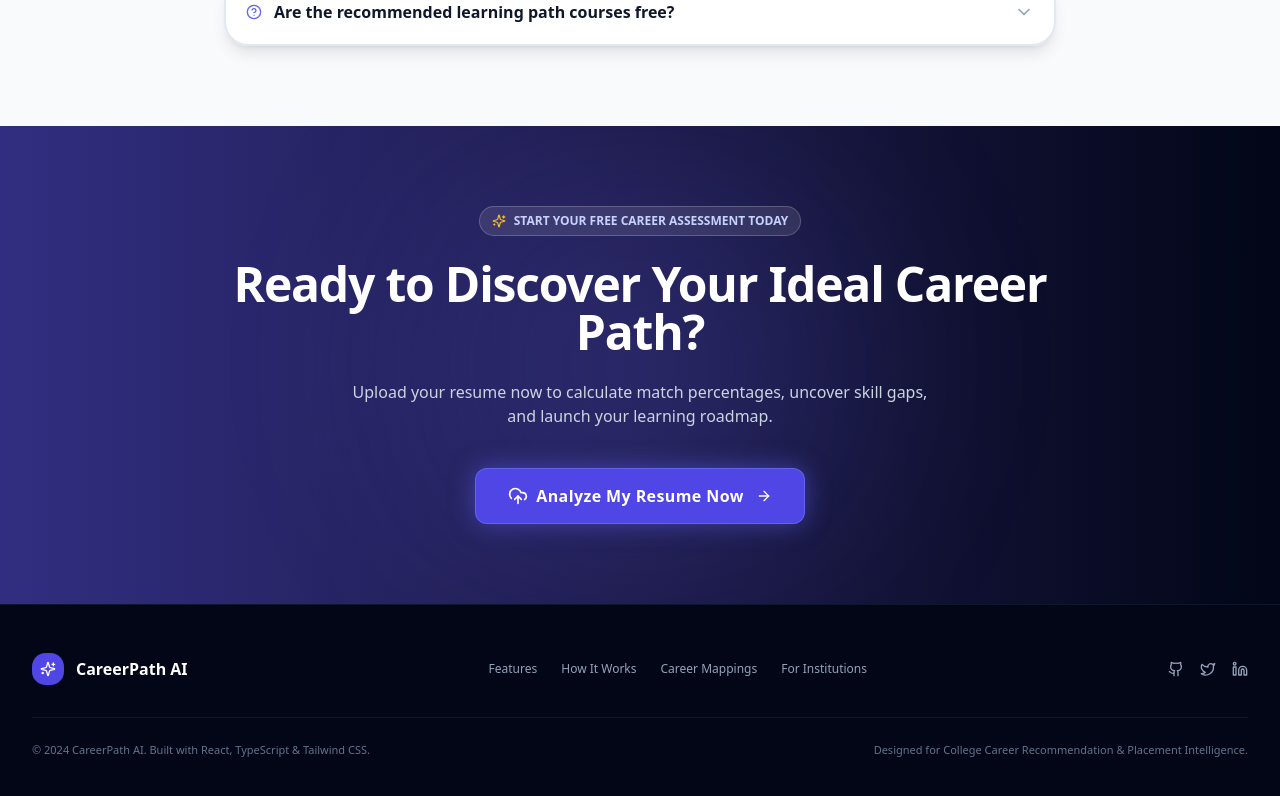
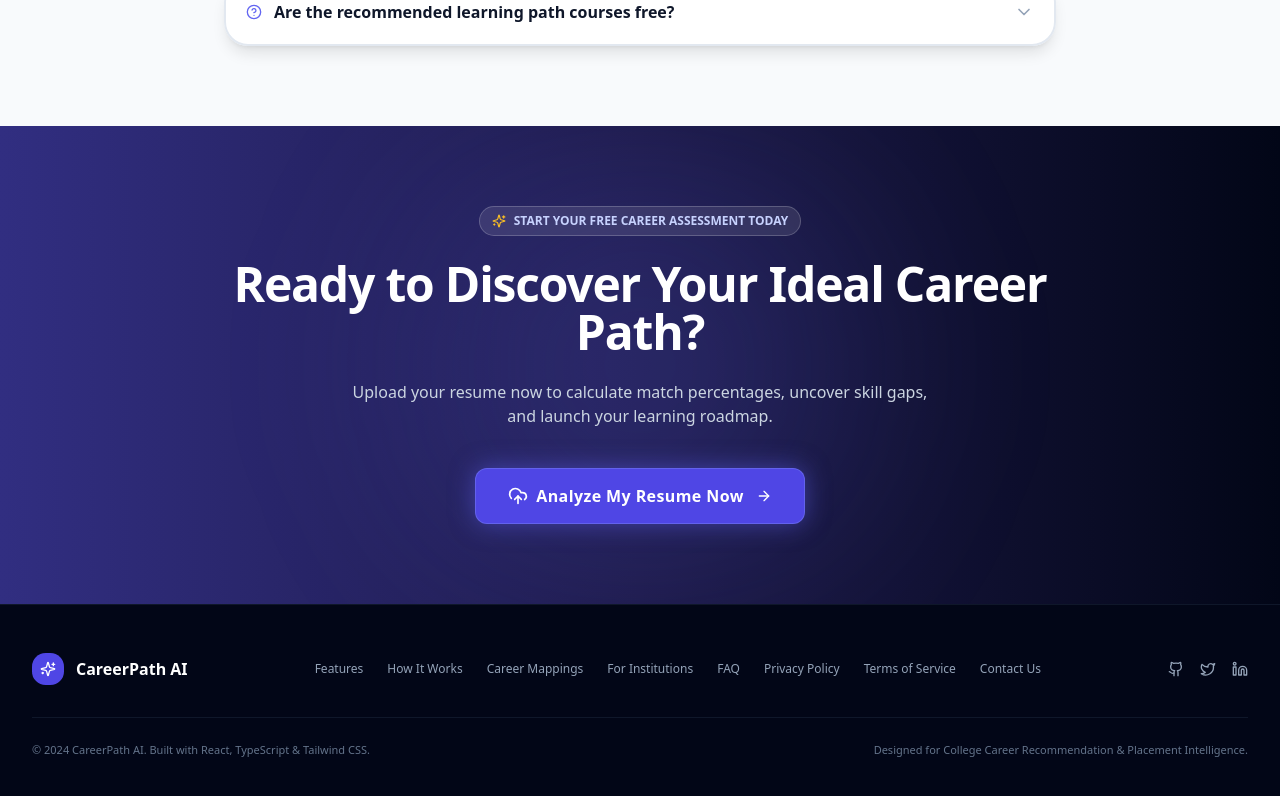
Before and after one commit to pranav-6944/Student-Career-Skill-Recommendation-System-, a React (Vite) app: page / in a window 1280 px wide. Shown: the part 6859-7655 px from the top of the page. Built offline with nearby package versions, Linux system fonts and the light colour scheme.

Commit message:
fix: Add anchor IDs to landing page sections and update footer links to point correctly

```diff
--- a/components/CareerExplorerSection.tsx
+++ b/components/CareerExplorerSection.tsx
@@ -40,7 +40,7 @@ export const CareerExplorerSection: React.FC<{ onLaunchApp: () => void }> = ({ o
   const activeRole = roles[activeRoleIndex];
 
   return (
-    <section className="py-24 bg-slate-50 dark:bg-slate-950 transition-colors duration-300 border-t border-slate-200 dark:border-slate-800">
+    <section id="careers" className="py-24 bg-slate-50 dark:bg-slate-950 transition-colors duration-300 border-t border-slate-200 dark:border-slate-800">
       <div className="max-w-7xl mx-auto px-4 sm:px-6 lg:px-8">
 
         <div className="text-center max-w-3xl mx-auto mb-12 space-y-4">
--- a/components/FAQSection.tsx
+++ b/components/FAQSection.tsx
@@ -29,7 +29,7 @@ export const FAQSection: React.FC = () => {
   const [openIndex, setOpenIndex] = useState<number | null>(0);
 
   return (
-    <section className="py-20 bg-slate-50 dark:bg-slate-950 transition-colors duration-300 border-t border-slate-200 dark:border-slate-800">
+    <section id="faq" className="py-20 bg-slate-50 dark:bg-slate-950 transition-colors duration-300 border-t border-slate-200 dark:border-slate-800">
       <div className="max-w-4xl mx-auto px-4 sm:px-6 lg:px-8">
 
         <div className="text-center max-w-2xl mx-auto mb-16 space-y-3">
--- a/components/FeaturesSection.tsx
+++ b/components/FeaturesSection.tsx
@@ -50,7 +50,7 @@ export const FeaturesSection: React.FC = () => {
   ];
 
   return (
-    <section className="py-24 bg-slate-50 dark:bg-slate-950 transition-colors duration-300 border-t border-slate-200 dark:border-slate-800/80">
+    <section id="features" className="py-24 bg-slate-50 dark:bg-slate-950 transition-colors duration-300 border-t border-slate-200 dark:border-slate-800/80">
       <div className="max-w-7xl mx-auto px-4 sm:px-6 lg:px-8">
 
         {/* Section Header */}
--- a/components/Footer.tsx
+++ b/components/Footer.tsx
@@ -18,7 +18,11 @@ export const Footer: React.FC = () => {
             <a href="#features" className="hover:text-white transition-colors">Features</a>
             <a href="#how" className="hover:text-white transition-colors">How It Works</a>
             <a href="#careers" className="hover:text-white transition-colors">Career Mappings</a>
-            <a href="#admin" className="hover:text-white transition-colors">For Institutions</a>
+            <a href="#features" className="hover:text-white transition-colors">For Institutions</a>
+            <a href="#faq" className="hover:text-white transition-colors">FAQ</a>
+            <a href="mailto:support@careerpath.ai" className="hover:text-white transition-colors">Privacy Policy</a>
+            <a href="mailto:support@careerpath.ai" className="hover:text-white transition-colors">Terms of Service</a>
+            <a href="mailto:support@careerpath.ai" className="hover:text-white transition-colors">Contact Us</a>
           </div>
 
           <div className="flex items-center gap-4 text-slate-400">
--- a/components/HowItWorksSection.tsx
+++ b/components/HowItWorksSection.tsx
@@ -32,7 +32,7 @@ export const HowItWorksSection: React.FC = () => {
   ];
 
   return (
-    <section className="py-24 bg-white dark:bg-slate-950 transition-colors duration-300">
+    <section id="how" className="py-24 bg-white dark:bg-slate-950 transition-colors duration-300">
       <div className="max-w-7xl mx-auto px-4 sm:px-6 lg:px-8">
 
         <div className="text-center max-w-3xl mx-auto mb-16 space-y-4">
```
